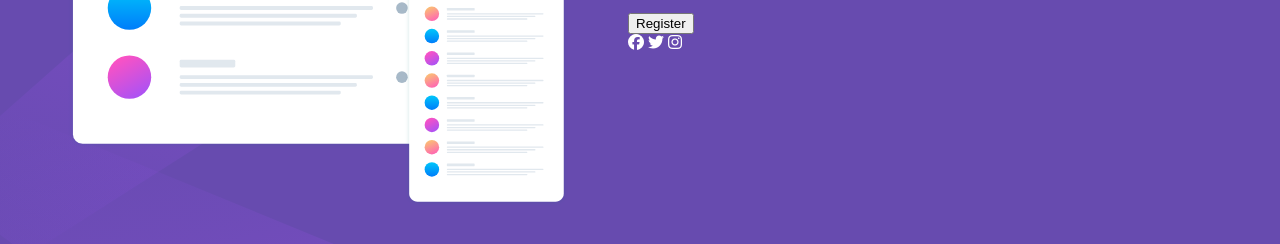
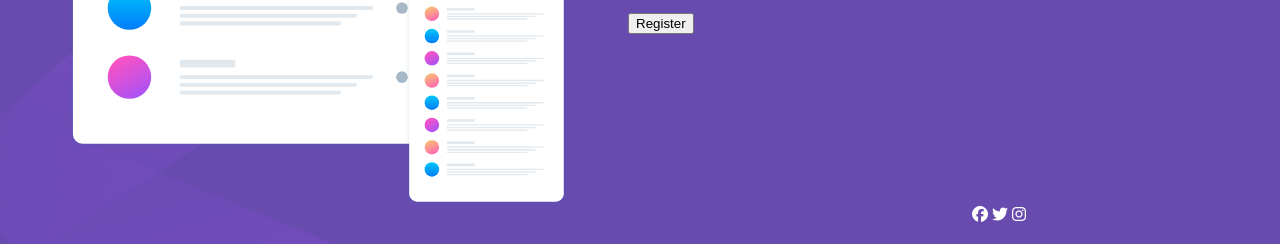
Before and after one commit to THEOPHILEACHIZA/My-first-tutorial-project, a plain HTML site: page index.html in a window 1280 px wide. Shown: the part 260-504 px from the top of the page. Drawn offline with Linux system fonts and the light colour scheme.

Commit message:
i positioned the icons that are in my footer.

```diff
--- a/css.css
+++ b/css.css
@@ -32,3 +32,9 @@ p{
     height: auto;
     float: left;
 }
+footer{
+    width: 150px;
+    clear: both;
+    float: right;
+    padding-right: 150px;
+}
```
